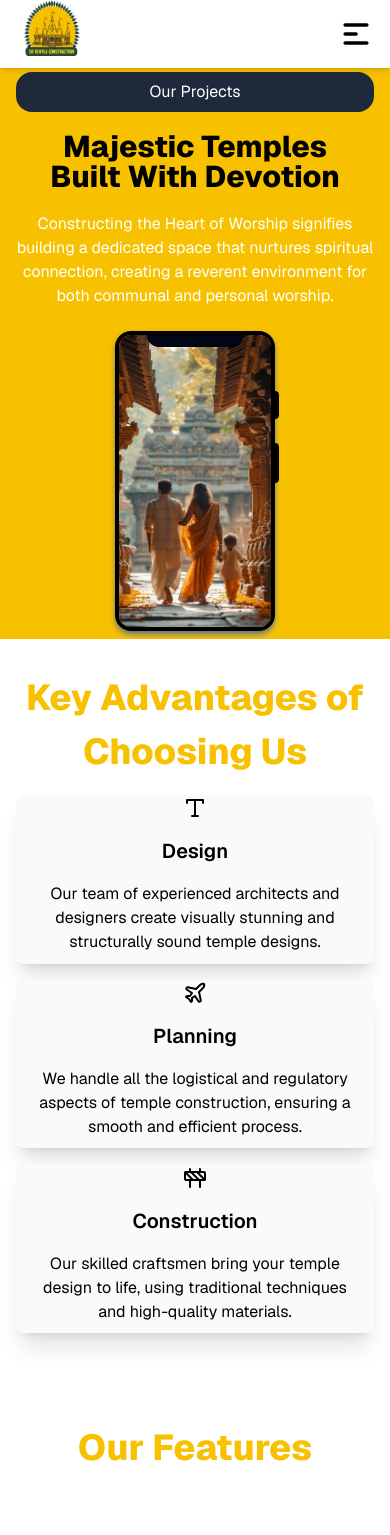
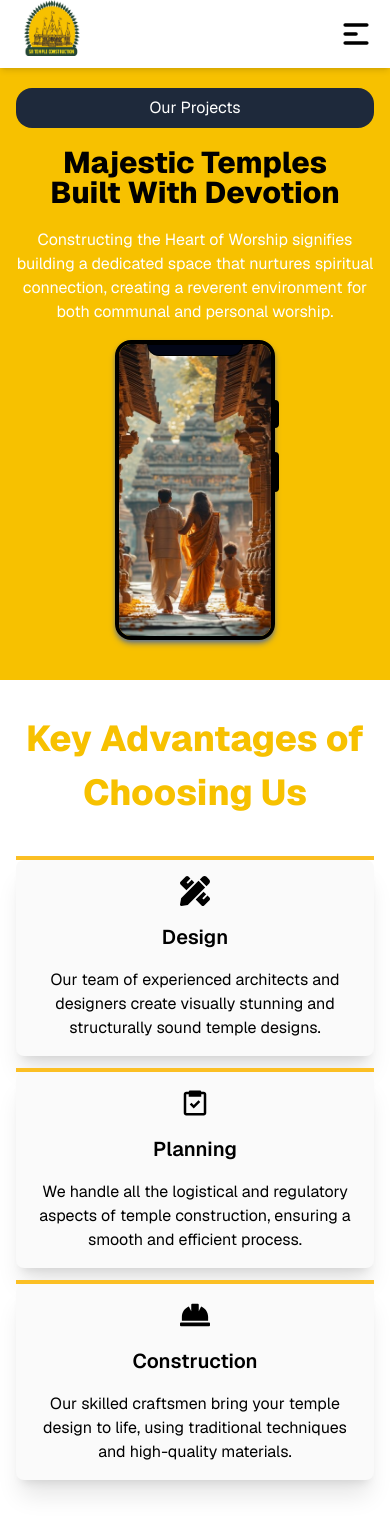
Before and after one commit to Vionsys-Official/sr-temple, a Next.js app: page /portfolio in a window 390 px wide. Shown: the top 1535 px of the page. Built offline with nearby package versions, Linux system fonts and the light colour scheme.

Commit message:
Bugs Resolved in Homepage, Services, Portfolio,Landing page and Contact us Page with responsiveness.

```diff
--- a/src/app/(LANDING_PAGE)/landingpage/components/HeroSection.tsx
+++ b/src/app/(LANDING_PAGE)/landingpage/components/HeroSection.tsx
@@ -40,7 +40,7 @@ function HeroSection() {
         </div>
       </div>
       <div className="w-full">
-        <div className="md:h-[90vh] h-[70vh] flex justify-center items-center relative overflow-hidden bg-slate-900">
+        <div className="md:h-[90vh] h-[80vh] flex justify-center items-center relative overflow-hidden bg-slate-900">
           <Image
             src={lanhero}
             alt="heroimg"
@@ -51,7 +51,7 @@ function HeroSection() {
             initial={{ opacity: 0, scale: 0.1 }}
             animate={{ opacity: 1, scale: 1 }}
             transition={{ duration: 0.8 }}
-            className="absolute sm:py-5 mx-10 flex flex-col items-center"
+            className="absolute sm:py-5 mx-10 flex py-4 flex-col items-center"
           >
             <h1 className=" text-white md:text-5xl font-MainHeading text-MainHeading_sm text-center">
               Transforming Spiritual Dreams into Architectural Reality
--- a/src/app/(LANDING_PAGE)/landingpage/page.tsx
+++ b/src/app/(LANDING_PAGE)/landingpage/page.tsx
@@ -7,7 +7,7 @@ import WhyChooseUs from './components/WhyChooseUs';
 import ContactUs from './components/ContactUs';
 
 const page = () => (
-  <div>
+  <div className="overflow-x-hidden">
     <HeroSection />
     <OurServices />
     <CounterSection />
--- a/src/app/ui/contact/Addressmap.tsx
+++ b/src/app/ui/contact/Addressmap.tsx
@@ -3,7 +3,7 @@ import React from 'react';
 
 function Addressmap() {
   return (
-    <section className="h-full w-full md:px-2 px-4">
+    <section className="h-full w-full md:px-6 px-4 py-6">
       <iframe
         className="w-full border"
         title="map"
--- a/src/app/ui/contact/Contactform.tsx
+++ b/src/app/ui/contact/Contactform.tsx
@@ -93,7 +93,7 @@ export default function SignupFormDemo() {
   // main section
     <>
       <Toaster />
-      <section className="h-full w-full xs:py-5">
+      <section className="h-full w-full xs:py-5 md:py-6">
 
         <motion.h1
           variants={fadein('down', 0.5)}
--- a/src/app/ui/portfolio/ChooseUs.tsx
+++ b/src/app/ui/portfolio/ChooseUs.tsx
@@ -5,6 +5,8 @@
 import React from 'react';
 import { motion } from 'framer-motion';
 import fadein from '@/utils/variants';
+import { FaPencilRuler, FaHardHat } from 'react-icons/fa';
+import { BiTask } from 'react-icons/bi';
 
 function ChooseUs() {
   return (
@@ -19,44 +21,44 @@ function ChooseUs() {
         Key Advantages of Choosing Us
       </motion.h1>
 
-      <div className="flex md:flex-row flex-col md:gap-0 gap-4  justify-evenly items-center">
-        <div className=" overflow-hidden relative transition-all  duration-500 hover:translate-y-2 md:w-[27vw] md:h-[50vh] h-[20vh] bg-neutral-50 rounded-lg shadow-xl flex items-center justify-center gap-2 p-4 before:absolute before:w-full hover:before:top-0 before:duration-500 before:-top-1 before:h-1 before:bg-amber-400">
-
-          <div className="flex flex-col justify-center md:gap-6 gap-4 items-center text-center w-full">
+      <div className="flex flex-col md:flex-row gap-4 md:gap-6 justify-evenly items-center py-6">
+        <div className="relative transition-all duration-500 hover:translate-y-2 w-full md:w-[27vw] bg-neutral-50 rounded-lg shadow-xl flex items-center justify-center p-4 before:absolute before:w-full hover:before:top-0 before:duration-500 before:-top-1 before:h-1 before:bg-amber-400">
+          <div className="flex flex-col justify-center gap-4 md:gap-6 items-center text-center w-full">
             <span>
-              <TypeIcon className="font-extrabold" />
+              <FaPencilRuler size={30} className="font-extrabold" />
             </span>
             <span className="font-CardHeading text-CardHeading">Design</span>
-            <p className="line-clamp-3 text-Paragraph font-Paragraph pb-2">
+            <p className="text-Paragraph font-Paragraph">
               Our team of experienced architects and designers create visually
               stunning and structurally sound temple designs.
             </p>
           </div>
         </div>
 
-        <div className=" overflow-hidden relative transition-all duration-500 hover:translate-y-2 md:w-[27vw] md:h-[50vh] h-[20vh] bg-neutral-50 rounded-lg shadow-xl flex items-center justify-center gap-2 p-4 before:absolute before:w-full hover:before:top-0 before:duration-500 before:-top-1 before:h-1 before:bg-amber-400">
-          <div className="flex flex-col md:gap-6 gap-4 justify-center items-center text-center w-full">
-            <span><PlaneIcon className="font-extrabold" /></span>
-            <span className="font-CardHeading text-CardHeading">
-              Planning
+        <div className="relative transition-all duration-500 hover:translate-y-2 w-full md:w-[27vw] bg-neutral-50 rounded-lg shadow-xl flex items-center justify-center p-4 before:absolute before:w-full hover:before:top-0 before:duration-500 before:-top-1 before:h-1 before:bg-amber-400">
+          <div className="flex flex-col justify-center gap-4 md:gap-6 items-center text-center w-full">
+            <span>
+              <BiTask size={30} className="font-extrabold" />
             </span>
-            <p className="line-clamp-3 text-Paragraph font-Paragraph pb-2">
+            <span className="font-CardHeading text-CardHeading">Planning</span>
+            <p className="text-Paragraph font-Paragraph">
               We handle all the logistical and regulatory aspects of temple
               construction, ensuring a smooth and efficient process.
             </p>
           </div>
         </div>
 
-        <div className=" overflow-hidden relative transition-all duration-500 hover:translate-y-2 md:w-[27vw] md:h-[50vh] h-[20vh] bg-neutral-50 rounded-lg shadow-xl flex items-center justify-center gap-2 p-4 before:absolute before:w-full hover:before:top-0 before:duration-500 before:-top-1 before:h-1 before:bg-amber-400">
-          <div className="flex flex-col justify-center md:gap-6 gap-4 items-center text-center w-full">
-            <span><ConstructionIcon /></span>
+        <div className="relative transition-all duration-500 hover:translate-y-2 w-full md:w-[27vw] bg-neutral-50 rounded-lg shadow-xl flex items-center justify-center p-4 before:absolute before:w-full hover:before:top-0 before:duration-500 before:-top-1 before:h-1 before:bg-amber-400">
+          <div className="flex flex-col justify-center gap-4 md:gap-6 items-center text-center w-full">
+            <span>
+              <FaHardHat size={30} className="font-extrabold" />
+            </span>
             <span className="font-CardHeading text-CardHeading">
               Construction
             </span>
-            <p className="line-clamp-3 text-Paragraph font-Paragraph pb-2">
-              Our skilled craftsmen bring your temple
-              design to life, using traditional techniques and high-quality
-              materials.
+            <p className="text-Paragraph font-Paragraph">
+              Our skilled craftsmen bring your temple design to life, using
+              traditional techniques and high-quality materials.
             </p>
           </div>
         </div>
@@ -66,75 +68,3 @@ function ChooseUs() {
 }
 
 export default ChooseUs;
-
-function ConstructionIcon(
-  props: React.JSX.IntrinsicAttributes & React.SVGProps<SVGSVGElement>,
-) {
-  return (
-    <svg
-      {...props}
-      xmlns="http://www.w3.org/2000/svg"
-      width="24"
-      height="24"
-      viewBox="0 0 24 24"
-      fill="none"
-      stroke="currentColor"
-      strokeWidth="2"
-      strokeLinecap="round"
-      strokeLinejoin="round"
-    >
-      <rect x="2" y="6" width="20" height="8" rx="1" />
-      <path d="M17 14v7" />
-      <path d="M7 14v7" />
-      <path d="M17 3v3" />
-      <path d="M7 3v3" />
-      <path d="M10 14 2.3 6.3" />
-      <path d="m14 6 7.7 7.7" />
-      <path d="m8 6 8 8" />
-    </svg>
-  );
-}
-
-function PlaneIcon(
-  props: React.JSX.IntrinsicAttributes & React.SVGProps<SVGSVGElement>,
-) {
-  return (
-    <svg
-      {...props}
-      xmlns="http://www.w3.org/2000/svg"
-      width="24"
-      height="24"
-      viewBox="0 0 24 24"
-      fill="none"
-      stroke="currentColor"
-      strokeWidth="2"
-      strokeLinecap="round"
-      strokeLinejoin="round"
-    >
-      <path d="M17.8 19.2 16 11l3.5-3.5C21 6 21.5 4 21 3c-1-.5-3 0-4.5 1.5L13 8 4.8 6.2c-.5-.1-.9.1-1.1.5l-.3.5c-.2.5-.1 1 .3 1.3L9 12l-2 3H4l-1 1 3 2 2 3 1-1v-3l3-2 3.5 5.3c.3.4.8.5 1.3.3l.5-.2c.4-.3.6-.7.5-1.2z" />
-    </svg>
-  );
-}
-
-function TypeIcon(
-  props: React.JSX.IntrinsicAttributes & React.SVGProps<SVGSVGElement>,
-) {
-  return (
-    <svg
-      {...props}
-      xmlns="http://www.w3.org/2000/svg"
-      width="24"
-      height="24"
-      viewBox="0 0 24 24"
-      fill="none"
-      stroke="currentColor"
-      strokeWidth="2"
-      strokeLinecap="round"
-      strokeLinejoin="round"
-    >
-      <polyline points="4 7 4 4 20 4 20 7" />
-      <line x1="9" x2="15" y1="20" y2="20" />
-      <line x1="12" x2="12" y1="4" y2="20" />
-    </svg>
-  );
-}
--- a/src/app/ui/portfolio/Features.tsx
+++ b/src/app/ui/portfolio/Features.tsx
@@ -8,7 +8,7 @@ import fadein from '@/utils/variants';
 
 export function Features() {
   return (
-    <div className="px-4 py-16 mx-auto sm:max-w-xl md:max-w-full lg:max-w-screen-xl md:px-24 lg:px-8 md:py-6">
+    <div className="px-4 py-6 mx-auto sm:max-w-xl md:max-w-full lg:max-w-screen-xl md:px-24 lg:px-8 md:py-6">
       <motion.h1
         variants={fadein('down', 0.2)}
         initial="hidden"
@@ -25,7 +25,7 @@ export function Features() {
             initial="hidden"
             whileInView="show"
             viewport={{ once: false, amount: 0.2 }}
-            className="max-w-lg mb-6 text-3xl md:text-SubHeading text-center font-SubHeading tracking-tight"
+            className="max-w-lg mb-6 text-SubHeading_sm md:text-SubHeading text-center font-SubHeading tracking-tight"
           >
             Modern temple construction emphasizes sustainability for
             environmental and cultural preservation.
@@ -37,7 +37,7 @@ export function Features() {
             initial="hidden"
             whileInView="show"
             viewport={{ once: false, amount: 0.2 }}
-            className="text-base  md:text-Paragraph"
+            className="text-base text-center  md:text-Paragraph"
           >
             Temple construction today integrates sustainability principles to
             ensure environmental responsibility and long-term preservation of
--- a/src/app/ui/portfolio/Hero.tsx
+++ b/src/app/ui/portfolio/Hero.tsx
@@ -8,8 +8,8 @@ import fadein from '@/utils/variants';
 
 function Hero() {
   return (
-    <main className="md:h-[100vh] h-[70vh] md:w-[100vw] bg-yellow overflow-x-hidden flex flex-col md:flex-row justify-evenly items-center">
-      <div className="relative  md:w-[45vw] p-4 pb-4 md:p-0 md:space-y-3 space-y-1">
+    <main className="md:h-[100vh] h-auto md:w-[100vw] pb-10 bg-yellow overflow-x-hidden flex flex-col md:flex-row justify-evenly items-center">
+      <div className="relative  md:w-[45vw] py-10 p-4 pb-4 md:p-0 md:space-y-3 space-y-1">
         <p className="text-white bg-slate-800 md:w-32 px-3 py-2 rounded-2xl text-center mx-auto md:mx-0">
           Our Projects
         </p>
@@ -36,7 +36,7 @@ function Hero() {
         </motion.h3>
       </div>
 
-      <div className="relative box-shadow: 5px 5px 2.5px 6px rgb(209, 218, 218) shadow-md shadow-slate-500 flex justify-center h-[300px] md:h-[450px] w-[160px] md:w-[250px] border-4 border-black rounded-2xl bg-gray-50 md:top-9">
+      <div className="relative box-shadow: 5px 5px 2.5px 6px rgb(209, 218, 218) shadow-md shadow-slate-500 flex justify-center h-[300px] md:h-[450px] w-[160px] md:w-[250px] border-4 border-black rounded-2xl bg-gray-50 md:top-12">
         <span className="absolute z-10 border border-black bg-slate-950 w-24 h-3 rounded-br-xl rounded-bl-xl" />
         <span className="absolute -right-2 top-14 border-4 border-black h-7 rounded-md" />
         <span className="absolute -right-2 bottom-36 border-4 border-black h-10 rounded-md" />
```
Also changed, not shown: src/app/(LANDING_PAGE)/landingpage/components/ContactUs.tsx (+26 -6 lines), src/app/(LANDING_PAGE)/landingpage/components/OurServices.tsx (+6 -6 lines), src/app/ui/home/Counter.tsx (+5 -5 lines), src/app/ui/services/ExecutionSection.tsx (+22 -20 lines), public/assets/services/Vastu.jpg.
